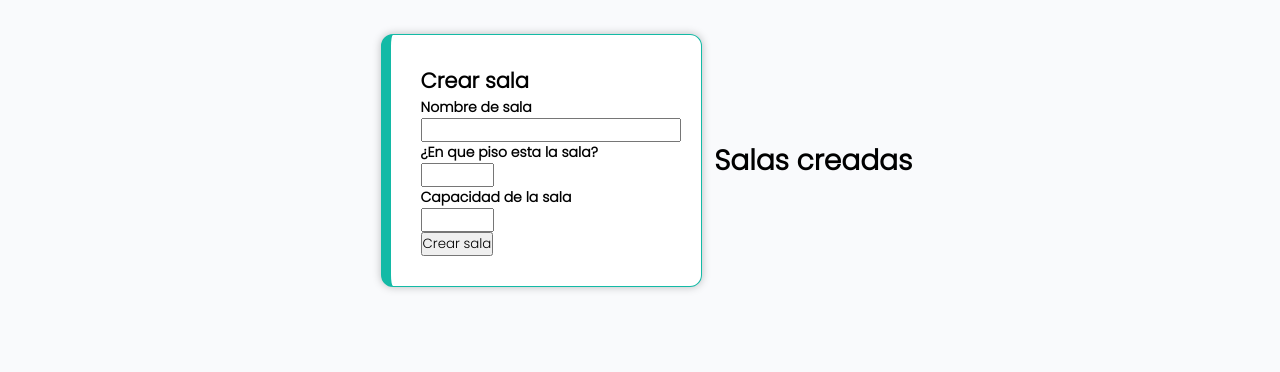
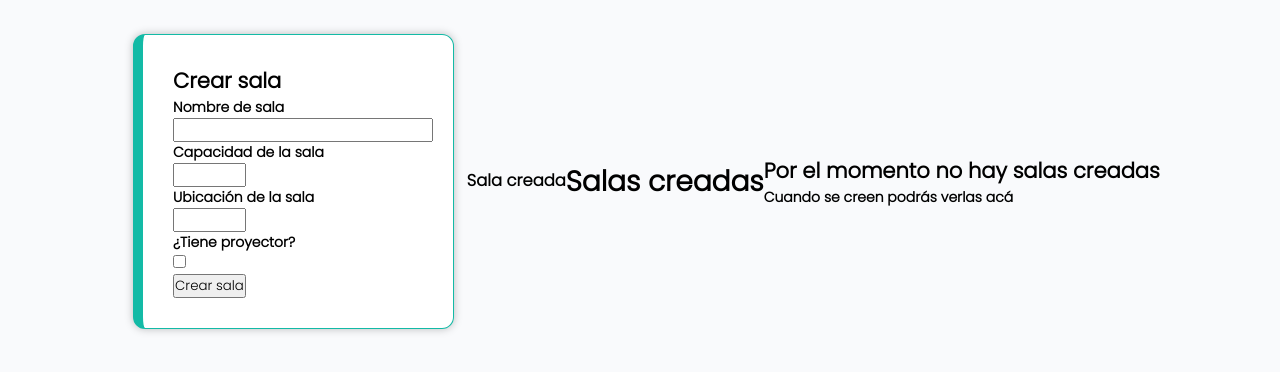
Before and after one commit to FedeAsin/OpenRoom-Curso-CoderHouse, a plain HTML site: page salas.html in a window 1280 px wide. Shown: the part 104-476 px from the top of the page. Drawn offline with Linux system fonts and the light colour scheme.

Commit message:
Add files via upload

```diff
--- a/salas.html
+++ b/salas.html
@@ -49,7 +49,7 @@
     <main>
 
         <div class="box">
-            <form action="">
+            <form>
                 <h2>Crear sala</h2>
                 <div class="input_form">
                     <label for="name">
@@ -57,30 +57,49 @@
                         <input type="text" class="input_select" id="input_name" name="name">
                     </label>
                 </div>
-                <div class="input_form">
-                    <label for="piso">
-                    <p class="labelIcon">¿En que piso esta la sala?</p>
-                        <input type="number" class="input_select" id="input_location" name="piso" min="1" max="15">
-                    </label>
-                </div>
+
                 <div class="input_form">
                     <label for="guests">
                     <p class="labelIcon">Capacidad de la sala</p>
                         <input type="number" class="input_select" id="input_guests" name="guests" min="1" max="20">
                     </label>
                 </div>
+
+                <div class="input_form">
+                    <label for="piso">
+                    <p class="labelIcon">Ubicación de la sala</p>
+                        <input type="number" class="input_select" id="input_location" name="piso" min="1" max="15">
+                    </label>
+                </div>
+
+                <div class="input_form_proyector">
+
+                    <p class="labelIcon">¿Tiene proyector?</p>
+                        <input type="checkbox" class="input_select" id="input_proyector" name="proyector">
+
+                </div>
+
                 <div class="boton_box">
                     <button type="submit" id="btn" class="btnC">Crear sala</button>
                 </div>
+                <div id="error"></div>
             </form>
+
         </div>
 
+
+        <div id="toast"><h3>Sala creada</h3></div>
 
         <div id="salasCreadas">
             <h1 id="title"> Salas creadas</h1>
             <div id="mostrarSalas"></div>
             </div>
-
+            <div id="emptyState">
+                <div>
+                    <h2>Por el momento no hay salas creadas</h2>
+                    <p>Cuando se creen podrás verlas acá</p>
+                </div>
+            </div>
     </main>
 
 
```
Also changed, not shown: index.html (+17 -9 lines).
